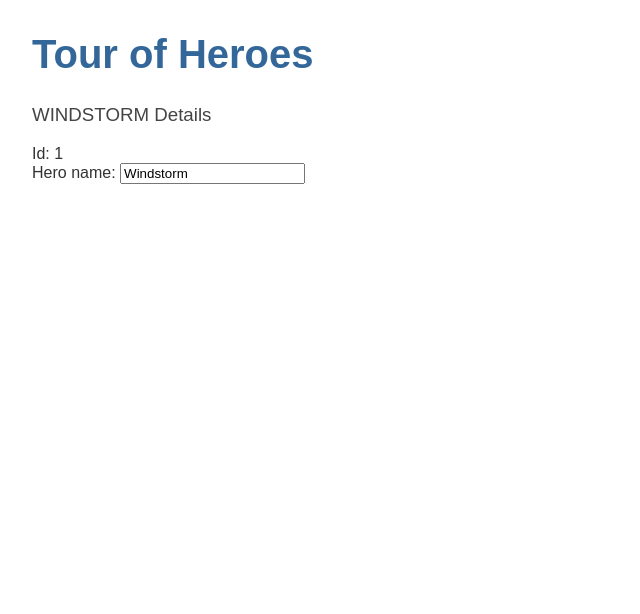
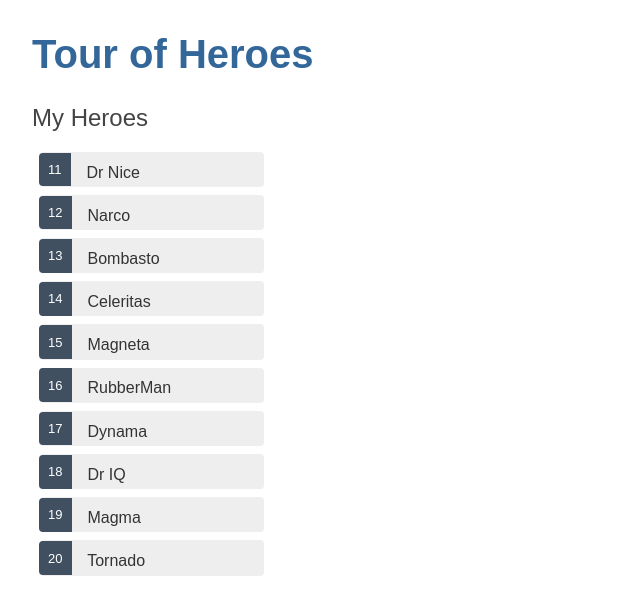
Before and after one commit to AlexandraIoana/angular-tour-of-heroes, an Angular app: page / in a window 1280 px wide. Shown: the top 614 px of the page, without its empty margins (0-640 px from the left). Built offline with nearby package versions, Linux system fonts and the light colour scheme.

Commit message:
Implemented styled list of heroes

```diff
--- a/src/app/heroes/heroes.component.css
+++ b/src/app/heroes/heroes.component.css
@@ -0,0 +1,52 @@
+/* HeroesComponent's private CSS styles */
+.heroes {
+    margin: 0 0 2em 0;
+    list-style-type: none;
+    padding: 0;
+    width: 15em;
+  }
+  .heroes li {
+    cursor: pointer;
+    position: relative;
+    left: 0;
+    background-color: #EEE;
+    margin: .5em;
+    padding: .3em 0;
+    height: 1.6em;
+    border-radius: 4px;
+  }
+  .heroes li:hover {
+    color: #2c3a41;
+    background-color: #e6e6e6;
+    left: .1em;
+  }
+  .heroes li.selected {
+    background-color: black;
+    color: white;
+  }
+  .heroes li.selected:hover {
+    background-color: #505050;
+    color: white;
+  }
+  .heroes li.selected:active {
+    background-color: black;
+    color: white;
+  }
+  .heroes .badge {
+    display: inline-block;
+    font-size: small;
+    color: white;
+    padding: 0.8em 0.7em 0 0.7em;
+    background-color:#405061;
+    line-height: 1em;
+    position: relative;
+    left: -1px;
+    top: -4px;
+    height: 1.8em;
+    margin-right: .8em;
+    border-radius: 4px 0 0 4px;
+  }
+
+  input {
+    padding: .5rem;
+  }
--- a/src/app/heroes/heroes.component.html
+++ b/src/app/heroes/heroes.component.html
@@ -1,6 +1,13 @@
+<h2>My Heroes</h2>
+<ul class="heroes">
+    <li *ngFor="let hero of heroes">
+        <span class="badge">{{hero.id}}</span> {{hero.name}}
+    </li>
+</ul>
+
 <!-- | uppercase - activates the built-in UppercasePipe -->
 <!-- Pipes are a good way to format strings, currency amounts, dates and other display data. -->
-<h3>{{hero.name | uppercase}} Details</h3>
+<!-- <h3>{{hero.name | uppercase}} Details</h3>
 <div>
     <span>Id: </span>
     {{hero.id}}
@@ -9,3 +16,4 @@
     <label for="name">Hero name: </label>
     <input id="name" [(ngModel)]="hero.name" placeholder="name"/>
 </div>
+ -->
--- a/src/app/heroes/heroes.component.ts
+++ b/src/app/heroes/heroes.component.ts
@@ -1,5 +1,5 @@
 import { Component, OnInit } from '@angular/core';
-import { Hero } from '../hero';
+import { HEROES } from '../mock-heroes';
 
 // Properties:
 // selector— the component's CSS element selector
@@ -14,10 +14,7 @@
 // Always export so you can import elsewhere
 export class HeroesComponent implements OnInit {
 
-  hero : Hero = {
-    id: 1,
-    name: 'Windstorm'
-  }
+  heroes = HEROES;
 
   constructor() { }
 
--- /dev/null
+++ b/src/app/mock-heroes.ts
@@ -0,0 +1,14 @@
+import { Hero } from './hero';
+
+export const HEROES: Hero[] = [
+  { id: 11, name: 'Dr Nice' },
+  { id: 12, name: 'Narco' },
+  { id: 13, name: 'Bombasto' },
+  { id: 14, name: 'Celeritas' },
+  { id: 15, name: 'Magneta' },
+  { id: 16, name: 'RubberMan' },
+  { id: 17, name: 'Dynama' },
+  { id: 18, name: 'Dr IQ' },
+  { id: 19, name: 'Magma' },
+  { id: 20, name: 'Tornado' }
+];
```
